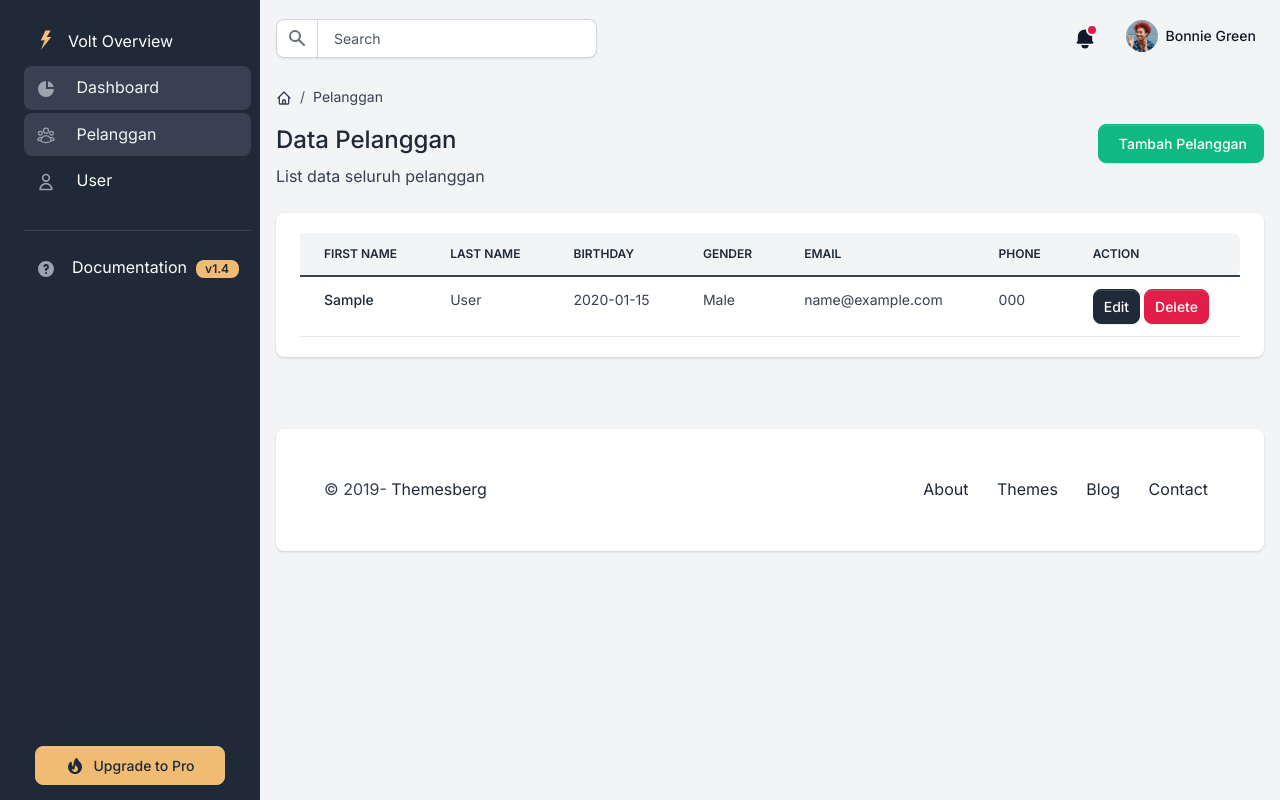
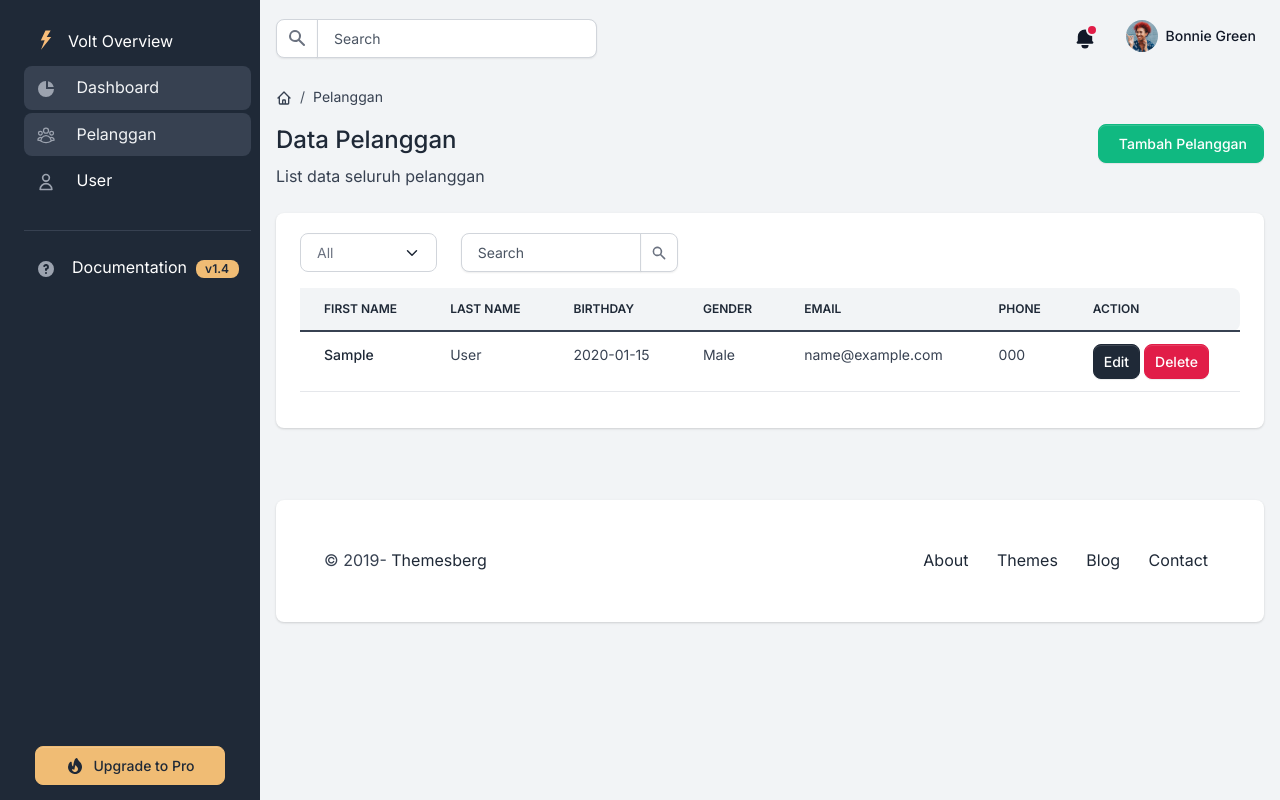
Before and after one commit to fadelzoel/BPFlemao, a Laravel app: page /pelanggan in a window 1280 px wide. Run offline with Laravel 12, Linux system fonts and the light colour scheme; tables that the repository leaves empty hold one stand-in row (values such as "Sample post").

Commit message:
added Faker dummy, filter and search

```diff
--- a/app/Http/Controllers/PelangganController.php
+++ b/app/Http/Controllers/PelangganController.php
@@ -7,11 +7,19 @@ use App\Models\Pelanggan;
 
 class PelangganController extends Controller
 {
-    public function index()
+    public function index(Request $request)
     {
-        $data['dataPelanggan'] = Pelanggan::all();
+
+        $filterableColumns=['gender'];
+        $searchableColumns = ['first_name','last_name','email']; //sesuai kolom Pelanggan
+        $data['dataPelanggan'] = Pelanggan::filter($request, $filterableColumns)
+                                    -> search($request,$searchableColumns)
+                                    -> paginate(5);
+
         return view('admin.pelanggan.index', $data);
     }
+
+
 
     public function create()
     {
--- a/app/Models/Pelanggan.php
+++ b/app/Models/Pelanggan.php
@@ -3,6 +3,7 @@
 namespace App\Models;
 
 use Illuminate\Database\Eloquent\Model;
+use Illuminate\Database\Eloquent\Builder;
 
 class Pelanggan extends Model
 {
@@ -18,9 +19,34 @@ class Pelanggan extends Model
         'phone',
     ];
 
+    public function scopeFilter(Builder $query, $request, array $filterableColumns): Builder
+        {
+            foreach ($filterableColumns as $column) {
+                if ($request->filled($column)) {
+                    $query->where($column, $request->input($column));
+                }
+            }
+            return $query;
+        }
+
     // Wajib ditambahkan agar route edit/delete tidak error
     public function getRouteKeyName()
     {
         return 'pelanggan_id';
     }
+
+    public function scopeSearch($query, $request, array $columns)
+    {
+        if ($request->filled('search')) {
+            $query->where(function($q) use ($request, $columns) {
+                foreach ($columns as $column) {
+                    $q->orWhere($column, 'LIKE', '%' . $request->search . '%');
+                }
+            });
+        }
+    }
+
+
+
+
 }
--- a/resources/views/layouts/admin/tablecard.blade.php
+++ b/resources/views/layouts/admin/tablecard.blade.php
@@ -14,6 +14,31 @@
 
                         <!-- START: Responsive table wrapper -->
                         <div class="table-responsive">
+                            <form method="GET" action="{{ route('pelanggan.index') }}"  class="mb-3">
+                                <div class="row">
+                                    <div class="col-md-2">
+                                        <select name="gender" class="form-select" onchange="this.form.submit()">
+                                            <option value="">All</option>
+                                            <option value="Male" {{ request('gender')=='Male' ? 'selected' : '' }}>Male</option>
+                                            <option value="Female" {{ request('gender')=='Female' ? 'selected' : '' }}>Female</option>
+                                            <option value="Other" {{ request('gender')=='Other' ? 'selected' : '' }}>Other</option>
+                                        </select>
+                                    </div>
+                                    <div class="col-md-3">
+                                        <div class="input-group">
+                                            <input type="text" name="search" class="form-control" id="exampleInputIconRight" value="{{request('search')}}" placeholder="Search" aria-label="Search">
+                                            <button type="submit" class="input-group-text" id="basic-addon2">
+                                            <svg class="icon icon-xxs" fill="currentColor" viewBox="0 0 20 20" xmlns="http://www.w3.org/2000/svg"><path fill-rule="evenodd" d="M8 4a4 4 0 100 8 4 4 0 000-8zM2 8a6 6 0 1110.89 3.476l4.817 4.817a1 1 0 01-1.414 1.414l-4.816-4.816A6 6 0 012 8z" clip-rule="evenodd"></path></svg>
+                                            </button>
+                                            @if(request('search'))
+                                                    <a href="{{ request()->fullUrlWithQuery(['search'=> null]) }}" class="btn btn-outline-secondary ml-3" id="clear-search"> Clear</a>
+                                            @endif
+                                        </div>
+                                     </div>
+                                </div>
+                            </form>
+
+
                             <table id="table-pelanggan" class="table table-centered table-nowrap mb-0 rounded">
                                 <!-- Table header -->
                                 <thead class="thead-light">
@@ -27,6 +52,7 @@
                                         <th class="border-0 rounded-end">Action</th>
                                     </tr>
                                 </thead>
+
                                 <!-- Table body: loop through $dataPelanggan -->
                                 <tbody>
                                     @foreach($dataPelanggan as $pelanggan)
@@ -56,6 +82,9 @@
                                     @endforeach
                                 </tbody>
                             </table>
+                            <div class="mt-3">
+                                    {{ $dataPelanggan->links('pagination::bootstrap-5') }}
+                                </div>
                         </div>
                         <!-- END: Responsive table wrapper -->
                     </div>
```
Also changed, not shown: database/seeders/CreateFirstUser.php (added, +24 -0 lines), database/seeders/CreatePelangganDummy.php (added, +29 -0 lines).
